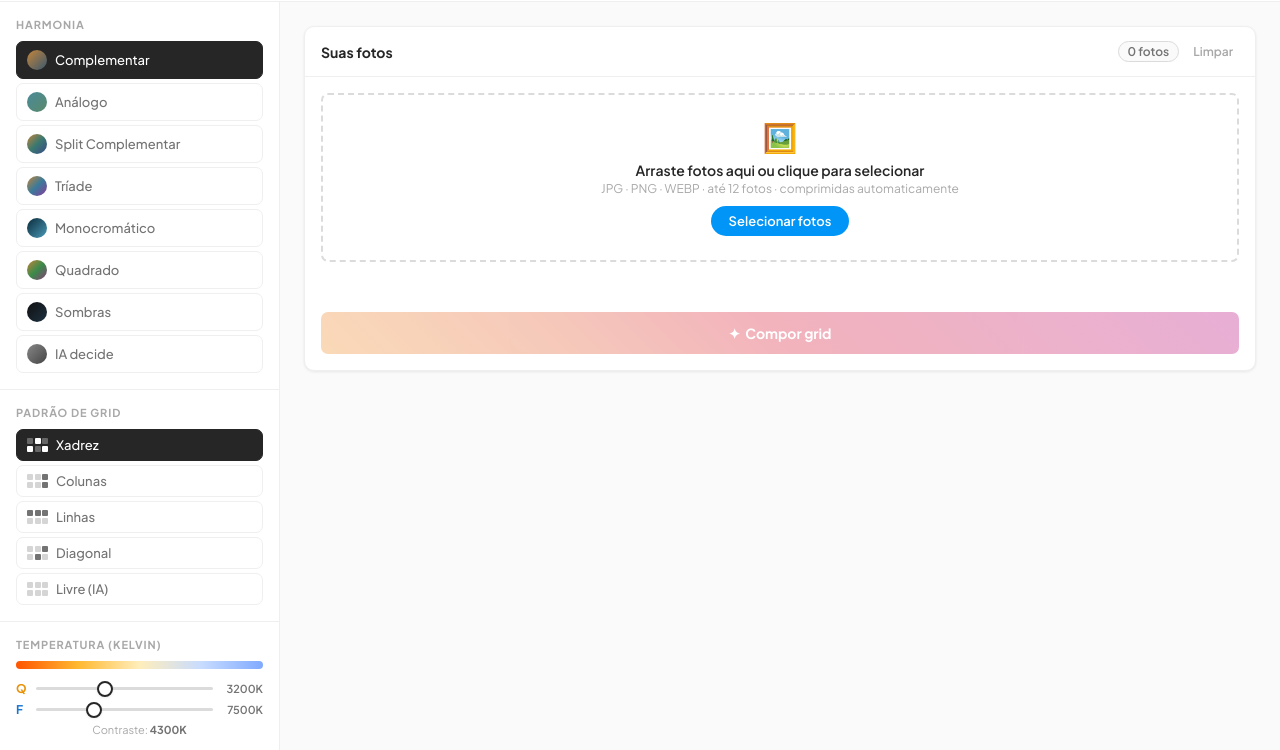
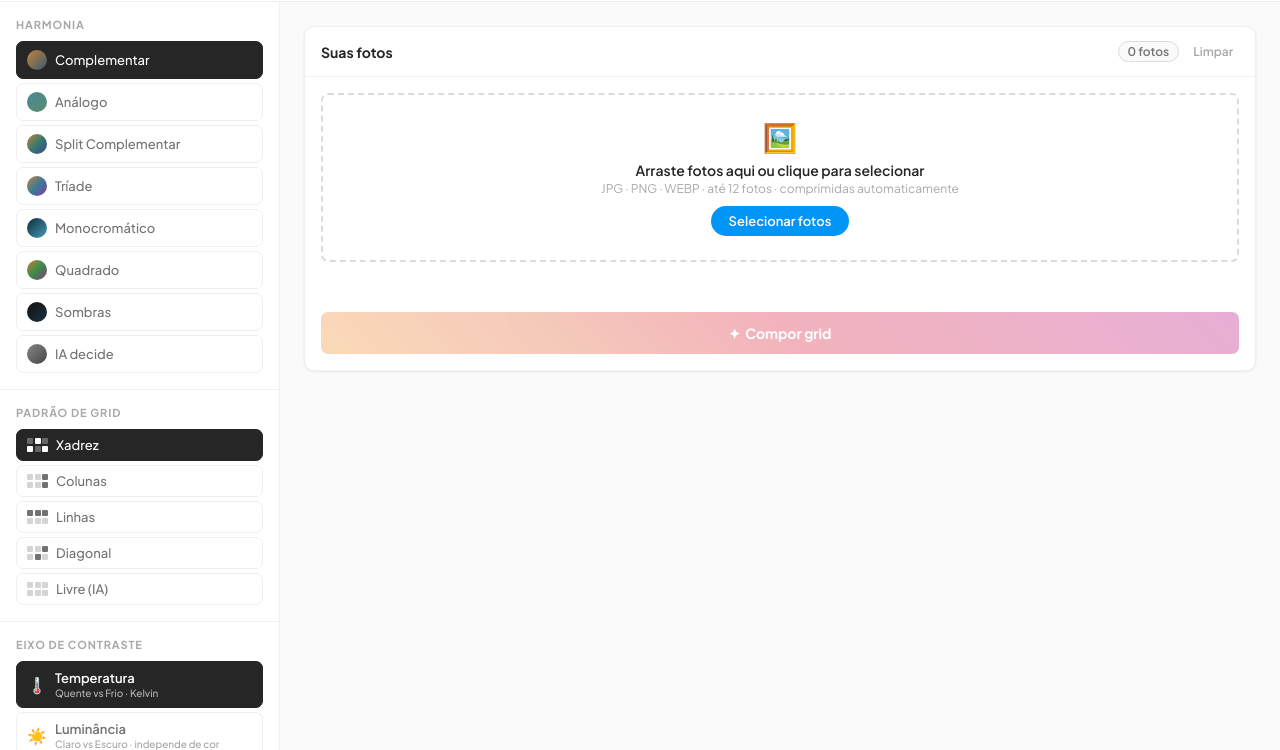
Before and after one commit to henriquepimenta1/grid-composer, a website: page index.html in a window 1280 px wide. Shown: the part 50-800 px from the top of the page. Drawn offline with Linux system fonts and the light colour scheme.

Commit message:
Implement contrast axis and update init function
Add contrast axis section and update initialization.

```diff
--- a/index.html
+++ b/index.html
@@ -83,6 +83,19 @@ input[type=range]::-webkit-slider-thumb{-webkit-appearance:none;width:16px;heigh
 .kdiff-v{font-weight:700;color:var(--text2)}
 
 /* IG context */
+/* Contrast axis */
+.c-chips{display:flex;flex-direction:column;gap:4px}
+.cchip{display:flex;align-items:center;gap:8px;padding:8px 10px;border-radius:var(--r-sm);border:1.5px solid var(--border-light);background:transparent;cursor:pointer;transition:all .15s;font-size:13px;font-weight:500;color:var(--text2)}
+.cchip:hover{background:var(--bg)}
+.cchip.on{border-color:var(--text);background:var(--text);color:white}
+.cchip-icon{font-size:16px;line-height:1;flex-shrink:0}
+.cchip-body{}
+.cchip-name{font-size:13px;font-weight:600;display:block}
+.cchip-sub{font-size:10px;opacity:.65;display:block;margin-top:1px}
+/* Kelvin section visibility */
+.kelvin-section{transition:opacity .2s}
+.kelvin-section.dim{opacity:.4;pointer-events:none}
+
 .ig-toggle{display:flex;gap:4px;margin-bottom:10px}
 .ig-opt{flex:1;padding:6px;border-radius:var(--r-sm);border:1.5px solid var(--border);background:transparent;cursor:pointer;font-size:12px;font-weight:600;color:var(--text2);transition:all .15s;text-align:center}
 .ig-opt.on{border-color:var(--text);background:var(--text);color:white}
@@ -279,6 +292,11 @@ canvas{display:none}#fin,#ig-fin{display:none}
     </div>
 
     <div class="sb-section">
+      <div class="sb-title">Eixo de contraste</div>
+      <div class="c-chips" id="contrast-list"></div>
+    </div>
+
+    <div class="sb-section kelvin-section" id="kelvin-section">
       <div class="sb-title">Temperatura (Kelvin)</div>
       <div class="ktrack"></div>
       <div class="krow">
@@ -421,10 +439,54 @@ const PATTERNS=[
   {id:'diagonal',name:'Diagonal',cells:[false,false,true,false,true,false]},
   {id:'free',name:'Livre (IA)',cells:[null,null,null,null,null,null]},
 ];
-let selH='complementary',selP='checkerboard',photos=[],igPhotos=[],planSize=3,igMode='skip';
+let selH='complementary',selP='checkerboard',selC='temperature',photos=[],igPhotos=[],planSize=3,igMode='skip';
+
+// ══ CONTRAST AXES ════════════════════════════════════
+const CONTRAST_AXES=[
+  {
+    id:'temperature',
+    icon:'🌡️',
+    name:'Temperatura',
+    sub:'Quente vs Frio · Kelvin',
+    prompt:'Eixo de contraste: TEMPERATURA. Use Kelvin para definir slots quentes (laranjas/dourados, Kelvin baixo) e frios (teals/azuis, Kelvin alto). Alterne quente↔frio conforme o padrão escolhido.',
+    useKelvin:true,
+  },
+  {
+    id:'luminance',
+    icon:'☀️',
+    name:'Luminância',
+    sub:'Claro vs Escuro · independe de cor',
+    prompt:'Eixo de contraste: LUMINANCIA. Ignore temperatura e alterne fotos claras (highlights dominantes, muito céu aberto, areia branca) com fotos escuras (sombras profundas, florestas densas, interior). Funciona mesmo que todas as fotos sejam quentes.',
+    useKelvin:false,
+  },
+  {
+    id:'subject',
+    icon:'🔭',
+    name:'Plano / Sujeito',
+    sub:'Close · Paisagem · Detalhe',
+    prompt:'Eixo de contraste: TIPO DE PLANO. Alterne entre: RETRATO (pessoa próxima, rosto dominante), PAISAGEM (figura pequena ou ausente, ambiente dominante), DETALHE (close de textura, equipamento, elemento isolado). Crie ritmo pelo tipo de enquadramento.',
+    useKelvin:false,
+  },
+  {
+    id:'saturation',
+    icon:'🎨',
+    name:'Saturação',
+    sub:'Vívido vs Dessaturado',
+    prompt:'Eixo de contraste: SATURACAO. Alterne fotos de alta saturação (cores intensas, pôr do sol vibrante, verde floresta saturado) com fotos dessaturadas (névoa, cinza, mist, tons neutros). Cria ritmo visual mesmo com temperaturas similares.',
+    useKelvin:false,
+  },
+  {
+    id:'combined',
+    icon:'✦',
+    name:'Combinado (IA)',
+    sub:'IA escolhe o melhor eixo',
+    prompt:'Eixo de contraste: COMBINADO. Analise o conjunto de fotos e escolha automaticamente o eixo de contraste que gera a maior harmonia visual entre os slots. Pode combinar temperatura + luminância + tipo de plano conforme necessário. Explica qual eixo foi escolhido no harmony_note.',
+    useKelvin:true,
+  },
+];
 
 // ══ INIT ════════════════════════════════════════════
-function init(){renderHarmonies();renderPatterns();setupDrop();kUpdate()}
+function init(){renderHarmonies();renderPatterns();renderContrast();setupDrop();kUpdate()}
 
 function renderHarmonies(){
   document.getElementById('hm-list').innerHTML=HARMONIES.map(h=>
@@ -441,6 +503,22 @@ function renderPatterns(){
 }
 function selHarmony(id){selH=id;renderHarmonies()}
 function selPattern(id){selP=id;renderPatterns()}
+
+function renderContrast(){
+  document.getElementById('contrast-list').innerHTML=CONTRAST_AXES.map(a=>
+    `<div class="cchip ${a.id===selC?'on':''}" onclick="selContrast('${a.id}')">
+      <span class="cchip-icon">${a.icon}</span>
+      <div class="cchip-body">
+        <span class="cchip-name">${a.name}</span>
+        <span class="cchip-sub">${a.sub}</span>
+      </div>
+    </div>`).join('');
+  // Show/hide Kelvin section
+  const axis=CONTRAST_AXES.find(a=>a.id===selC);
+  const ks=document.getElementById('kelvin-section');
+  if(ks)ks.className='sb-section kelvin-section'+(axis?.useKelvin?'':' dim');
+}
+function selContrast(id){selC=id;renderContrast()}
 function kUpdate(){
   const w=document.getElementById('kw').value,c=document.getElementById('kc').value;
   document.getElementById('kwv').textContent=w+'K';
@@ -625,19 +703,24 @@ function step(n){
 }
 
 function buildPrompt(H,P,kw,kc,colorCtx,igCtx,size){
+  const axis=CONTRAST_AXES.find(a=>a.id===selC);
+  const kelvinLine=axis?.useKelvin?`Kelvin-Q=ate${kw}K Kelvin-F=acima${kc}K`:'(Kelvin é referência mas não é o eixo principal de contraste)';
   return`Especialista em color grading e grid Instagram outdoor/adventure.
 
 CORES K-MEANS LAB EXTRAIDAS (valores reais do pixel):
 ${colorCtx}${igCtx}
 
-CONFIG: Harmonia=${H.name} Padrao=${P.name} Kelvin-Q=ate${kw}K Kelvin-F=acima${kc}K Posts=${size}
+CONFIG: Harmonia=${H.name} Padrao=${P.name} ${kelvinLine} Posts=${size}
+
+${axis?.prompt||''}
 
 Monte o melhor plano de ${size} posts. RETORNE APENAS JSON SEM MARKDOWN:
-{"plan":[{"slot":1,"photo":N,"temp":"cool","kelvin":"7500K","type":"TIPO","harmony_role":"papel na harmonia","reason":"max 70 chars","preset":"ajustes PS/LR max 60 chars"}],"overview":"1 frase","harmony_note":"1 frase"}
+{"plan":[{"slot":1,"photo":N,"temp":"cool","kelvin":"7500K","contrast_role":"claro","type":"TIPO","harmony_role":"papel na harmonia","reason":"max 70 chars","preset":"ajustes PS/LR max 60 chars"}],"overview":"1 frase","harmony_note":"1 frase — mencione o eixo de contraste usado"}
 
 Slots: ${Array.from({length:size},(_,i)=>i+1).join(', ')}
 Fotos disponiveis: 1 a ${photos.length}
-Kelvin: MENOR=quente/laranja MAIOR=frio/azul`;
+Kelvin: MENOR=quente/laranja MAIOR=frio/azul
+contrast_role: para temperatura=warm/cool · luminância=light/dark · plano=portrait/landscape/detail · saturação=vivid/muted`;
 }
 
 // ══ RENDER ═══════════════════════════════════════════
@@ -667,12 +750,17 @@ function renderResults(data,H){
   const details=plan.map(s=>{
     const p=photos[s.photo-1];if(!p)return'';const iW=s.temp==='warm';
     const palDots=(p.colors||[]).slice(0,5).map(c=>`<div class="pr-pc" style="background:${c.hex}"></div>`).join('');
+    const axis=CONTRAST_AXES.find(a=>a.id===selC);
+    const contrastBadge=s.contrast_role
+      ?`<span style="font-size:10px;font-weight:600;padding:2px 8px;border-radius:100px;background:#f3f4f6;color:#374151;margin-left:2px">${axis?.icon||''} ${s.contrast_role}</span>`
+      :'';
     return`<div class="post-row">
       <div class="pr-thumb"><img src="${p.dataUrl}"></div>
       <div class="pr-body">
         <div class="pr-top">
           <span class="pr-slot">+${s.slot}</span>
           <span class="pr-type">${s.type}</span>
+          ${contrastBadge}
           <span class="pr-temp ${iW?'pr-tw':'pr-tc'}">${iW?'Quente':'Frio'}</span>
         </div>
         <div class="pr-reason">${s.reason}</div>
```
